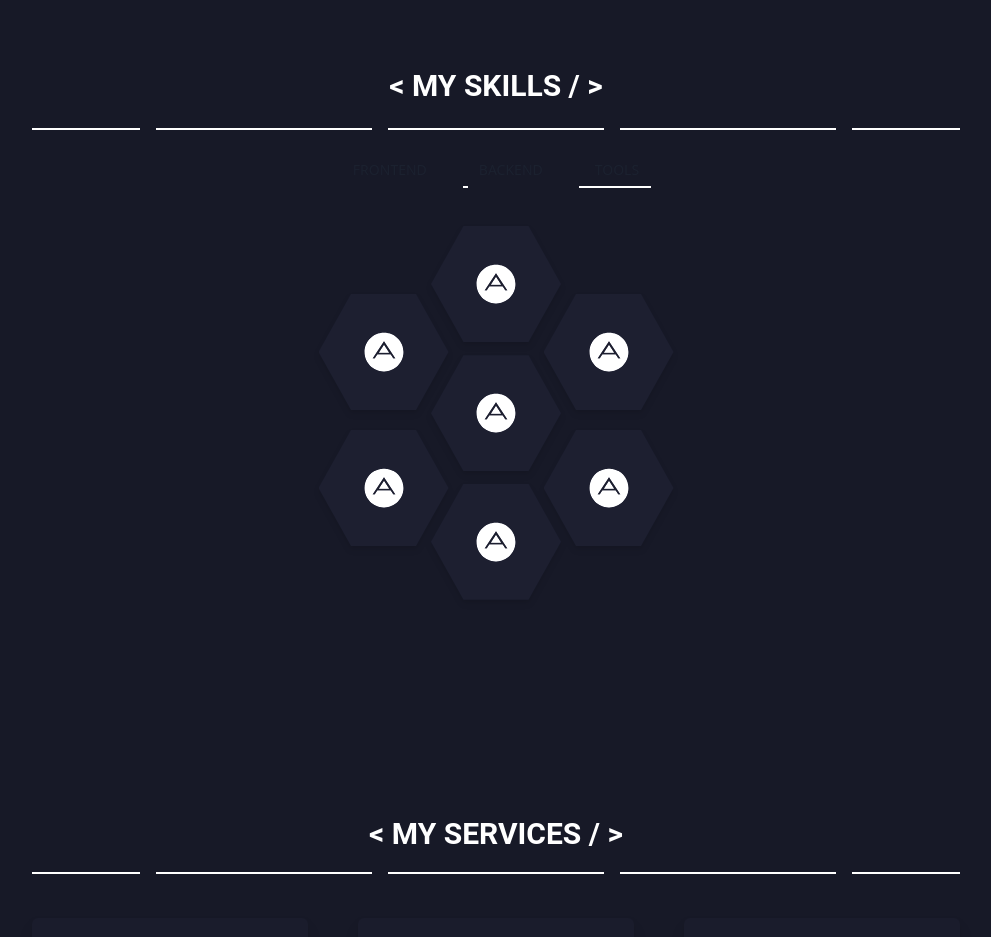
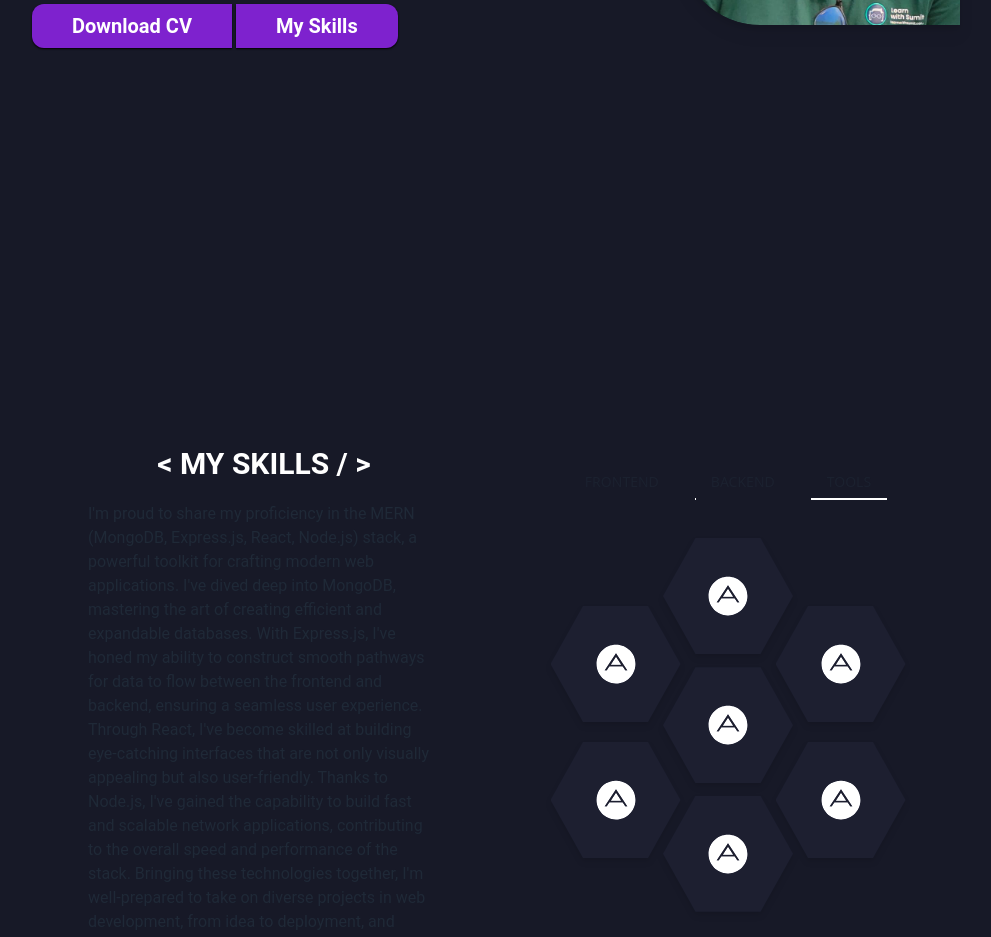
Before and after one commit to Jacob3251/portfolio-de-adil, a React (Create React App) app: page / in a window 1280 px wide. Shown: the part 500-1437 px from the top of the page, without its empty margins (144-1135 px from the left). Built offline with nearby package versions, Linux system fonts and the light colour scheme.

Commit message:
skills section completed

```diff
--- a/src/Pages/Home/Home.js
+++ b/src/Pages/Home/Home.js
@@ -6,7 +6,7 @@
   return (
     <div
       id="home"
-      className="w-full my-0 md:my-2 mx-auto flex flex-col-reverse pt-0 md:space-x-20 space-x-0  md:pt-14  md:space-y-0  md:px-20 md:flex-row justify-center items-center md:items-start"
+      className="w-full my-0 md:my-[8vh] mx-auto flex flex-col-reverse pt-0 md:space-x-20 space-x-0  md:pt-14  md:space-y-0  md:px-20 md:flex-row justify-center items-center md:items-start"
     >
       <InfoPart
         classes={"scale-95 md:scale-100 text-center md:text-start"}
--- a/src/Pages/Skills/Skills.js
+++ b/src/Pages/Skills/Skills.js
@@ -1,20 +1,48 @@
 import React from "react";
 import ResponsiveCarousel from "../Shared/ResponsiveCarousel";
-import FrontendSkills from "./FrontendSkills/FrontendSkills";
 const Skills = () => {
   return (
-    <div className=" w-full px-5 md:px-20  mb-40 mx-auto py-2" id="skills">
+    <div
+      className="w-full my-0 md:my-[350px] px-5 md:px-20  mb-40 mx-auto py-2"
+      id="skills"
+    >
+      <div className="flex md:flex-row flex-col w-full  rounded-lg">
+        <div className="flex flex-col  font-roboto justify-center items-center  md:w-[50%]">
+          <h6 className="text-white font-bold font-roboto text-3xl ">
+            &lt; MY SKILLS / &gt;
+          </h6>
+          <p className="text-md my-5 px-14 hidden md:block">
+            I'm proud to share my proficiency in the MERN (MongoDB, Express.js,
+            React, Node.js) stack, a powerful toolkit for crafting modern web
+            applications. I've dived deep into MongoDB, mastering the art of
+            creating efficient and expandable databases. With Express.js, I've
+            honed my ability to construct smooth pathways for data to flow
+            between the frontend and backend, ensuring a seamless user
+            experience. Through React, I've become skilled at building
+            eye-catching interfaces that are not only visually appealing but
+            also user-friendly. Thanks to Node.js, I've gained the capability to
+            build fast and scalable network applications, contributing to the
+            overall speed and performance of the stack. Bringing these
+            technologies together, I'm well-prepared to take on diverse projects
+            in web development, from idea to deployment, and create solutions
+            that truly stand out.
+          </p>
+        </div>
+        <div className="md:w-[50%] md:mx-auto">
+          <ResponsiveCarousel></ResponsiveCarousel>
+        </div>
+      </div>
       {/* <h3 className="text-center font-extrabold text-4xl mt-5 mb-2 font-raleway  text-white">
         PROFESSIONAL SKILLS
       </h3> */}
-      <div className="flex items-center justify-center my-5  space-x-4">
-        {/* <h6 className=" text-lg text-white"></h6> */}
+      {/* <div className="flex items-center justify-center my-5  space-x-4">
+
         <h6 className="text-white font-bold font-roboto text-3xl ">
           &lt; MY SKILLS / &gt;
         </h6>
-        {/* <hr className="divider text-white bg-white" /> */}
-      </div>
-      <div className="flex w-full justify-center items-center">
+
+      </div> */}
+      {/* <div className="flex w-full justify-center items-center">
         <div className=" my-1 bg-white w-full" style={{ height: "2px" }} />
         <span className="mx-2"></span>
         <div className=" my-1 bg-white w-full" style={{ height: "2px" }} />
@@ -27,7 +55,7 @@
         <div className=" my-1 bg-white w-full" style={{ height: "2px" }} />
         <span className="mx-2"></span>
         <div className=" my-1 bg-white w-full" style={{ height: "2px" }} />
-      </div>
+      </div> */}
       {/* Progress bar below */}
       {/* <div className="mb-20  w-full">
         <div className="mt-[100px] space-y-5">
@@ -184,7 +212,7 @@
           </div>
         </div>
       </div> */}
-      <ResponsiveCarousel></ResponsiveCarousel>
+
       {/* <div className="parent">
 
         <div className="row">
```
